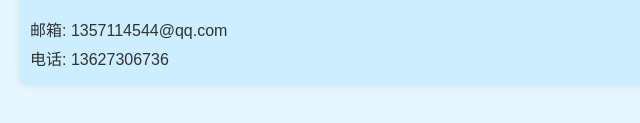
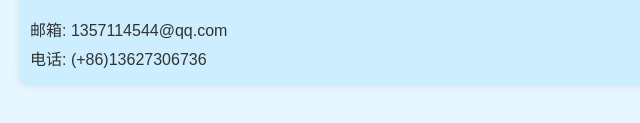
Before and after one commit to madoscp/Jason-math-base, a plain HTML site: page index.html in a window 1280 px wide. Shown: the part 217-340 px from the top of the page, 0-640 px from the left. Drawn offline with Linux system fonts and the light colour scheme.

Commit message:
Update index.html

```diff
--- a/index.html
+++ b/index.html
@@ -47,7 +47,7 @@
 <section class="contact">
     <h2>联系方式</h2>
     <p>邮箱: 1357114544@qq.com</p>
-    <p>电话: 13627306736</p>
+    <p>电话: (+86)13627306736</p>
 </section>
 
 </body>
```
